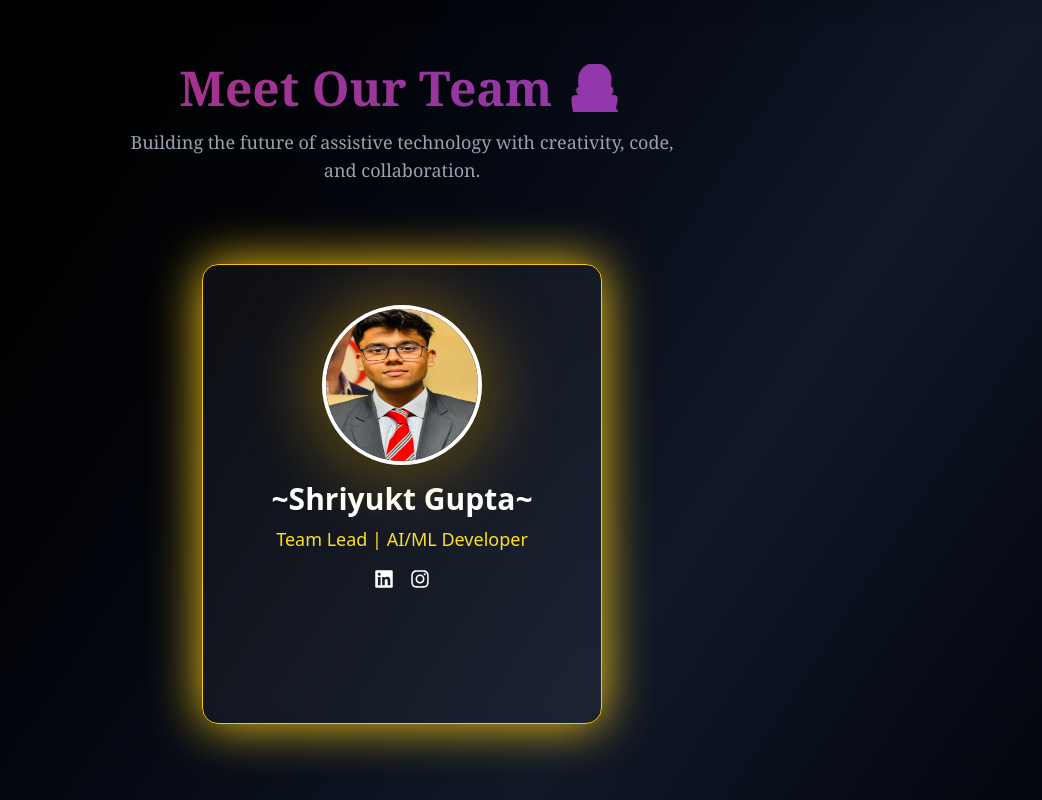
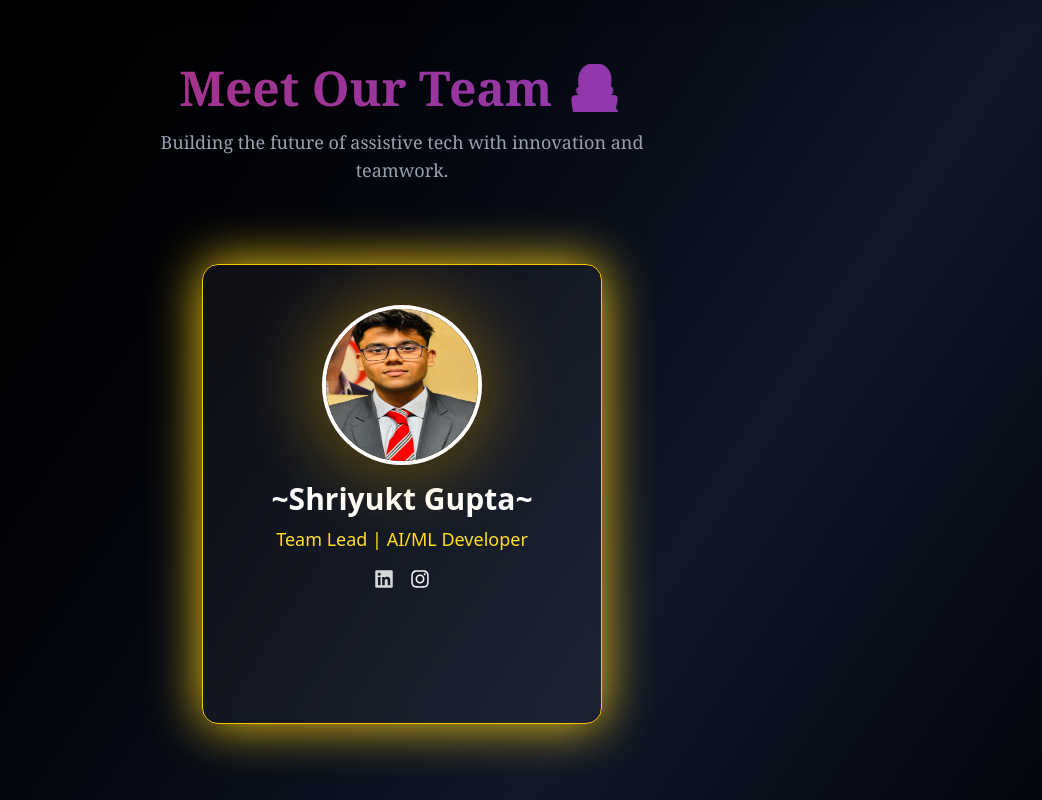
Before and after one commit to devansh021/live_hackathone, a React (Vite) app in the folder website/: page /ourteam in a window 1280 px wide. Shown: the whole page, without its empty margins (238-1280 px from the left). Built offline with nearby package versions, Linux system fonts and the light colour scheme.

Commit message:
third commit

```diff
--- a/website/src/pages/OurTeamPage.jsx
+++ b/website/src/pages/OurTeamPage.jsx
@@ -1,79 +1,109 @@
 import React from 'react';
 import { motion } from 'framer-motion';
+import { FaLaptopCode, FaTools, FaCrown, FaGithub, FaLinkedin, FaInstagram } from 'react-icons/fa';
 import Tilt from 'react-parallax-tilt';
-import { FaLaptopCode, FaTools, FaCrown, FaGithub, FaLinkedin, FaInstagram } from 'react-icons/fa';
 
+// Team data
 const teams = {
   leader: [
     {
       name: '~Shriyukt Gupta~',
       role: 'Team Lead | AI/ML Developer',
-      image: '/team/shri.jpg',
-      linkedin: 'https://www.linkedin.com/in/shriyukt-gupta-12b665277',
-      instagram: 'https://www.instagram.com/shriyuktt',
+      image: 'public/team/shri.jpg',
+
+      linkedin: 'https://www.linkedin.com/in/shriyukt-gupta-12b665277?utm_source=share&utm_campaign=share_via&utm_content=profile&utm_medium=android_app',
+      instagram: 'https://www.instagram.com/shriyuktt?igsh=djNtZHl0cW9oMTNj',
     },
   ],
   software: [
     {
       name: '~Devansh Arya~',
       role: 'Full Stack Developer',
-      image: '/team/devansh.jpg',
-      linkedin: 'https://www.linkedin.com/in/devansh-arya-415378305',
-      instagram: 'https://www.instagram.com/devansh_arya021',
+      image: 'public/team/devansh.jpg',
+
+
+      linkedin: 'https://www.linkedin.com/in/devansh-arya-415378305?utm_source=share&utm_campaign=share_via&utm_content=profile&utm_medium=android_app',
+      instagram: 'https://www.instagram.com/devansh_arya021/profilecard/?igsh=MWkyMGZ5a3ZyYWFjaA== ',
     },
     {
       name: '~Shubhanshi Negi~',
       role: 'AI/ML Developer',
-      image: '/team/shubi.jpg',
-      linkedin: 'https://www.linkedin.com/in/shubhanshi-negi-0a4352338',
-      instagram: 'https://www.instagram.com/shubhanshi_negi16',
+      image: 'public/team/shubi.jpg',
+
+      linkedin: 'https://www.linkedin.com/in/shubhanshi-negi-0a4352338?utm_source=share&utm_campaign=share_via&utm_content=profile&utm_medium=android_app',
+      instagram: 'https://www.instagram.com/shubhanshi_negi16?igsh=YXc5c3Rja2FuOHp0',
     },
     {
       name: '~Ankit Bisht~',
-      role: 'Object Detection & Hardware Developer',
-      image: '/team/ankit.jpg',
-      linkedin: 'https://www.linkedin.com/in/ankit-bisht-8a0b372a2',
-      instagram: 'https://www.instagram.com/divya.adhikari_87',
+      role: 'object detection and hardware developer',
+      image: 'public/team/ankit.jpg',
+
+      linkedin: 'https://www.linkedin.com/in/ankit-bisht-8a0b372a2?utm_source=share&utm_campaign=share_via&utm_content=profile&utm_medium=android_app',
+      instagram: 'https://www.instagram.com/divya.adhikari_87?igsh=OHR3czAyazE1d2p0',
     },
   ],
   hardware: [
     {
       name: '~Kritika Sharma~',
       role: 'Hardware Engineer',
-      image: '/team/kritika.jpg',
+      image: 'public/team/kritika.jpg',
+
       linkedin: 'https://www.linkedin.com/in/kritika-sharma-geu',
-      instagram: 'https://www.instagram.com/kritikabairagi_03',
+      instagram: 'https://www.instagram.com/kritikabairagi_03/profilecard/?igsh=MWltbXc0djdpY3Y1YQ==',
     },
     {
-      name: '~Divya Adhikari~',
+      name: '~divya Adhikari~',
       role: 'AI/ML and Hardware Developer',
-      image: '/team/divya.jpg',
-      linkedin: 'https://www.linkedin.com/in/divya-adhikari-213269325',
-      instagram: 'https://www.instagram.com/divya.adhikari_87',
+      image: 'public/team/divya.jpg',
+      linkedin: 'https://www.linkedin.com/in/divya-adhikari-213269325?utm_source=share&utm_campaign=share_via&utm_content=profile&utm_medium=android_app',
+      instagram: 'https://www.instagram.com/divya.adhikari_87?igsh=OHR3czAyazE1d2p0',
     },
   ],
 };
 
+// Social Icons Component
 const SocialIcons = ({ member }) => (
-  <div className="flex justify-center gap-4 mt-4 text-white">
+  <div className="flex gap-4 mt-4 justify-center text-white">
     {member.github && (
-      <motion.a href={member.github} target="_blank" rel="noopener noreferrer" whileHover={{ scale: 1.3 }}>
+      <motion.a
+        href={member.github}
+        target="_blank"
+        rel="noopener noreferrer"
+        whileHover={{ scale: 1.3 }}
+        animate={{ opacity: [0.6, 1, 0.6] }}
+        transition={{ repeat: Infinity, duration: 2 }}
+      >
         <FaGithub size={20} />
       </motion.a>
     )}
     {member.linkedin && (
-      <motion.a href={member.linkedin} target="_blank" rel="noopener noreferrer" whileHover={{ scale: 1.3 }}>
+      <motion.a
+        href={member.linkedin}
+        target="_blank"
+        rel="noopener noreferrer"
+        whileHover={{ scale: 1.3 }}
+        animate={{ opacity: [0.6, 1, 0.6] }}
+        transition={{ repeat: Infinity, duration: 2, delay: 0.2 }}
+      >
         <FaLinkedin size={20} />
       </motion.a>
     )}
     {member.instagram && (
-      <motion.a href={member.instagram} target="_blank" rel="noopener noreferrer" whileHover={{ scale: 1.3 }}>
+      <motion.a
+        href={member.instagram}
+        target="_blank"
+        rel="noopener noreferrer"
+        whileHover={{ scale: 1.3 }}
+        animate={{ opacity: [0.6, 1, 0.6] }}
+        transition={{ repeat: Infinity, duration: 2, delay: 0.4 }}
+      >
         <FaInstagram size={20} />
       </motion.a>
     )}
   </div>
 );
 
+// Card component
 const Card = ({ member, delay }) => (
   <motion.div
     initial={{ opacity: 0, y: 30 }}
@@ -81,13 +111,17 @@ const Card = ({ member, delay }) => (
     transition={{ duration: 0.8, delay }}
   >
     <Tilt
-      glareEnable
+      glareEnable={true}
       glareMaxOpacity={0.2}
       className="w-[300px] h-[380px] bg-white/5 border border-pink-600 hover:border-pink-400 rounded-2xl p-6 text-center backdrop-blur-sm transition-all duration-300 shadow-[0_0_25px_#f472b6] hover:shadow-[0_0_40px_#f472b6] font-serif"
     >
       <div className="relative w-24 h-24 mx-auto mb-4">
         <div className="absolute inset-0 rounded-full bg-gradient-to-tr from-pink-500 to-purple-500 blur-lg opacity-70 animate-pulse z-0" />
-        <img src={member.image} alt={member.name} className="relative z-10 w-full h-full rounded-full border-2 border-white shadow-md" />
+        <img
+          src={member.image}
+          alt={member.name}
+          className="relative z-10 w-full h-full rounded-full border-2 border-white shadow-md"
+        />
       </div>
       <h3 className="text-lg font-semibold text-white">{member.name}</h3>
       <p className="text-pink-300 text-sm mb-2">{member.role}</p>
@@ -96,6 +130,7 @@ const Card = ({ member, delay }) => (
   </motion.div>
 );
 
+// Leader card
 const LeaderCard = ({ member }) => (
   <motion.div
     initial={{ opacity: 0, scale: 0.7 }}
@@ -103,14 +138,18 @@ const LeaderCard = ({ member }) => (
     transition={{ duration: 1 }}
   >
     <Tilt
-      glareEnable
+      glareEnable={true}
       glareMaxOpacity={0.3}
       scale={1.05}
       className="w-[400px] h-[460px] bg-white/5 border border-yellow-400 hover:border-yellow-200 rounded-2xl p-10 flex flex-col items-center backdrop-blur-sm transition-all duration-300 shadow-[0_0_50px_#facc15] hover:shadow-[0_0_80px_#fde047]"
     >
       <div className="relative w-40 h-40 mb-4">
         <div className="absolute inset-0 rounded-full bg-gradient-to-tr from-yellow-400 to-yellow-600 blur-2xl opacity-60 animate-pulse z-0" />
-        <img src={member.image} alt={member.name} className="relative z-10 w-full h-full rounded-full border-4 border-white shadow-lg" />
+        <img
+          src={member.image}
+          alt={member.name}
+          className="relative z-10 w-full h-full rounded-full border-4 border-white shadow-lg"
+        />
       </div>
       <h3 className="text-3xl font-bold text-white">{member.name}</h3>
       <p className="text-yellow-300 text-lg mt-2">{member.role}</p>
@@ -119,6 +158,7 @@ const LeaderCard = ({ member }) => (
   </motion.div>
 );
 
+// Team section component
 const TeamSection = ({ title, icon, members, delayOffset = 0 }) => (
   <motion.div
     initial={{ opacity: 0, y: 30 }}
@@ -137,6 +177,7 @@ const TeamSection = ({ title, icon, members, delayOffset = 0 }) => (
   </motion.div>
 );
 
+// Main component
 const OurTeamPage = () => {
   return (
     <motion.div
@@ -155,18 +196,26 @@ const OurTeamPage = () => {
           Meet Our Team 👨‍💻
         </h1>
         <p className="mt-4 text-gray-400 text-lg max-w-xl mx-auto font-serif">
-          Building the future of assistive technology with creativity, code, and collaboration.
+          Building the future of assistive tech with innovation and teamwork.
         </p>
       </motion.div>
 
       <div className="flex justify-center mb-24">
-        {teams.leader.map((member, i) => (
-          <LeaderCard key={i} member={member} />
-        ))}
+        <LeaderCard member={teams.leader[0]} />
       </div>
 
-      <TeamSection title="Software Developers" icon={<FaLaptopCode />} members={teams.software} delayOffset={0.3} />
-      <TeamSection title="Hardware Engineers" icon={<FaTools />} members={teams.hardware} delayOffset={0.6} />
+      <TeamSection
+        title="Hardware Team"
+        icon={<FaTools />}
+        members={teams.hardware}
+        delayOffset={1}
+      />
+      <TeamSection
+        title="Software Team"
+        icon={<FaLaptopCode />}
+        members={teams.software}
+        delayOffset={1.5}
+      />
     </motion.div>
   );
 };
```
